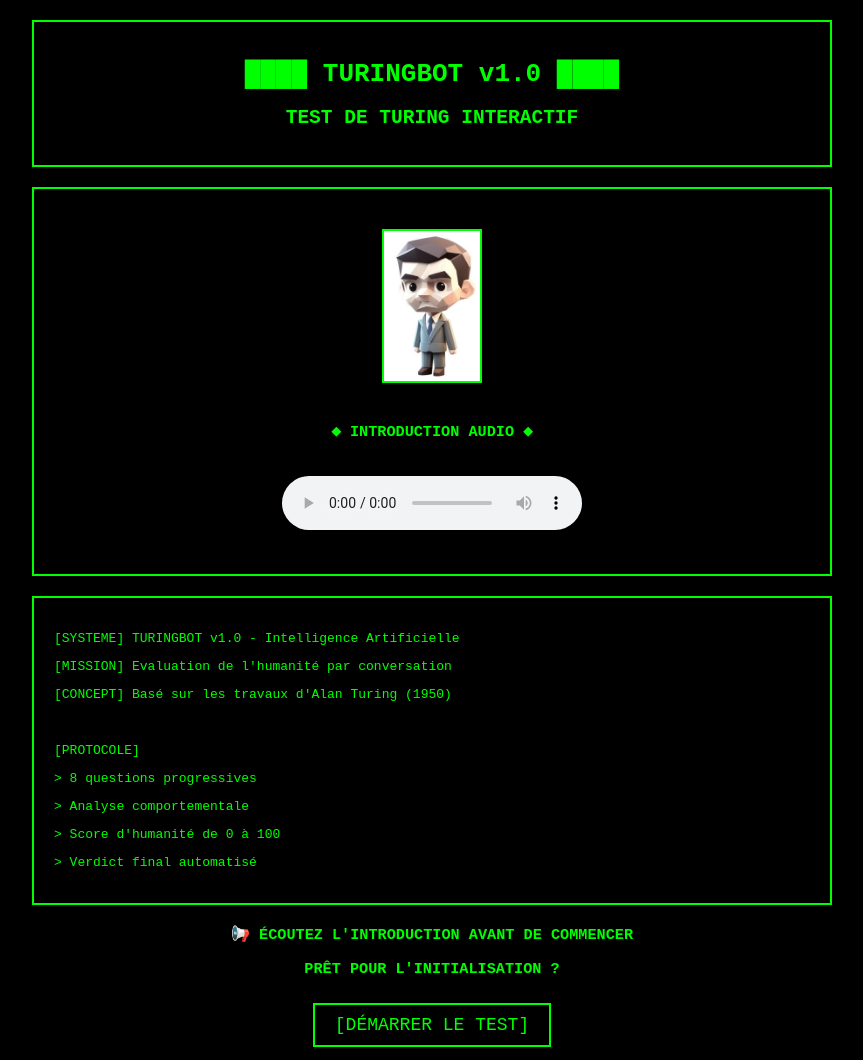
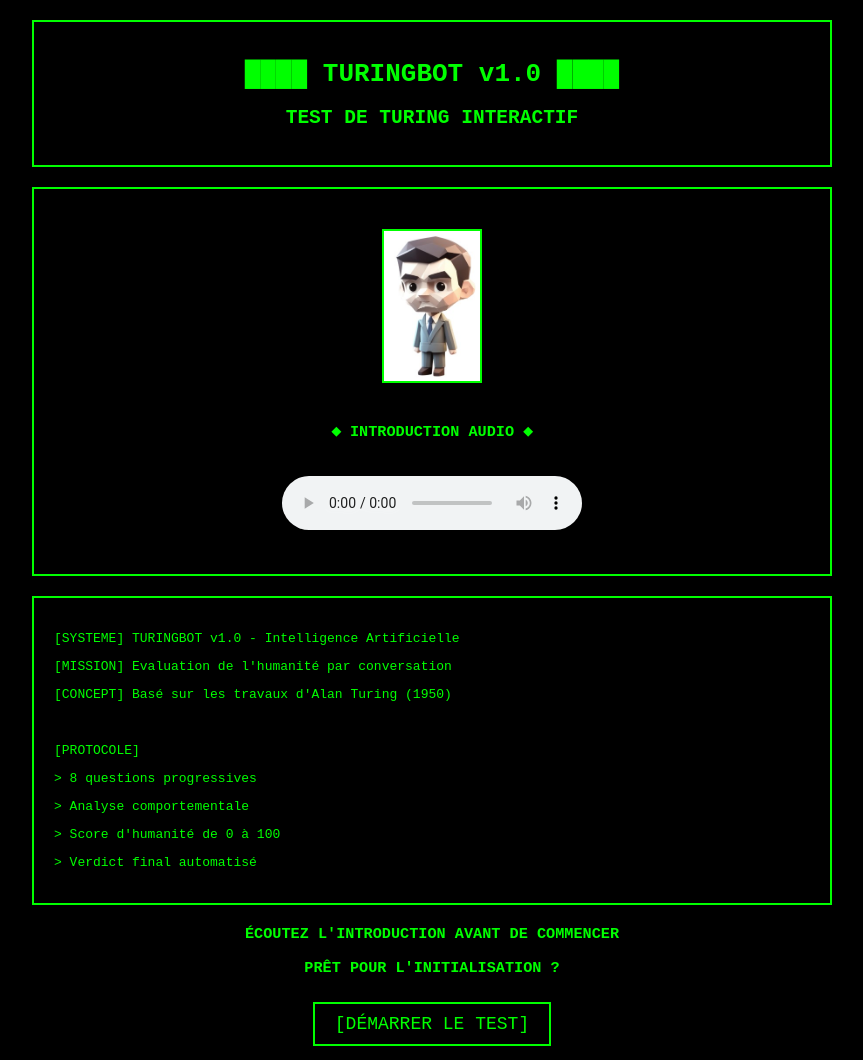
Before and after one commit to Drane06/turingtest, a plain HTML site: page index.html in a window 1280 px wide. Shown: the top 1060 px of the page, without its empty margins (208-1071 px from the left). Drawn offline with Linux system fonts and the light colour scheme.

Commit message:
Update index.html

```diff
--- a/index.html
+++ b/index.html
@@ -106,7 +106,7 @@
         </div>
 
         <div style="text-align: center;">
-            <h3>📢 ÉCOUTEZ L'INTRODUCTION AVANT DE COMMENCER</h3>
+            <h3>ÉCOUTEZ L'INTRODUCTION AVANT DE COMMENCER</h3>
             <h3>PRÊT POUR L'INITIALISATION ?</h3>
             <button onclick="startTest()" style="font-size: 18px; animation: blink 1s infinite;">
                 [DÉMARRER LE TEST]
```
